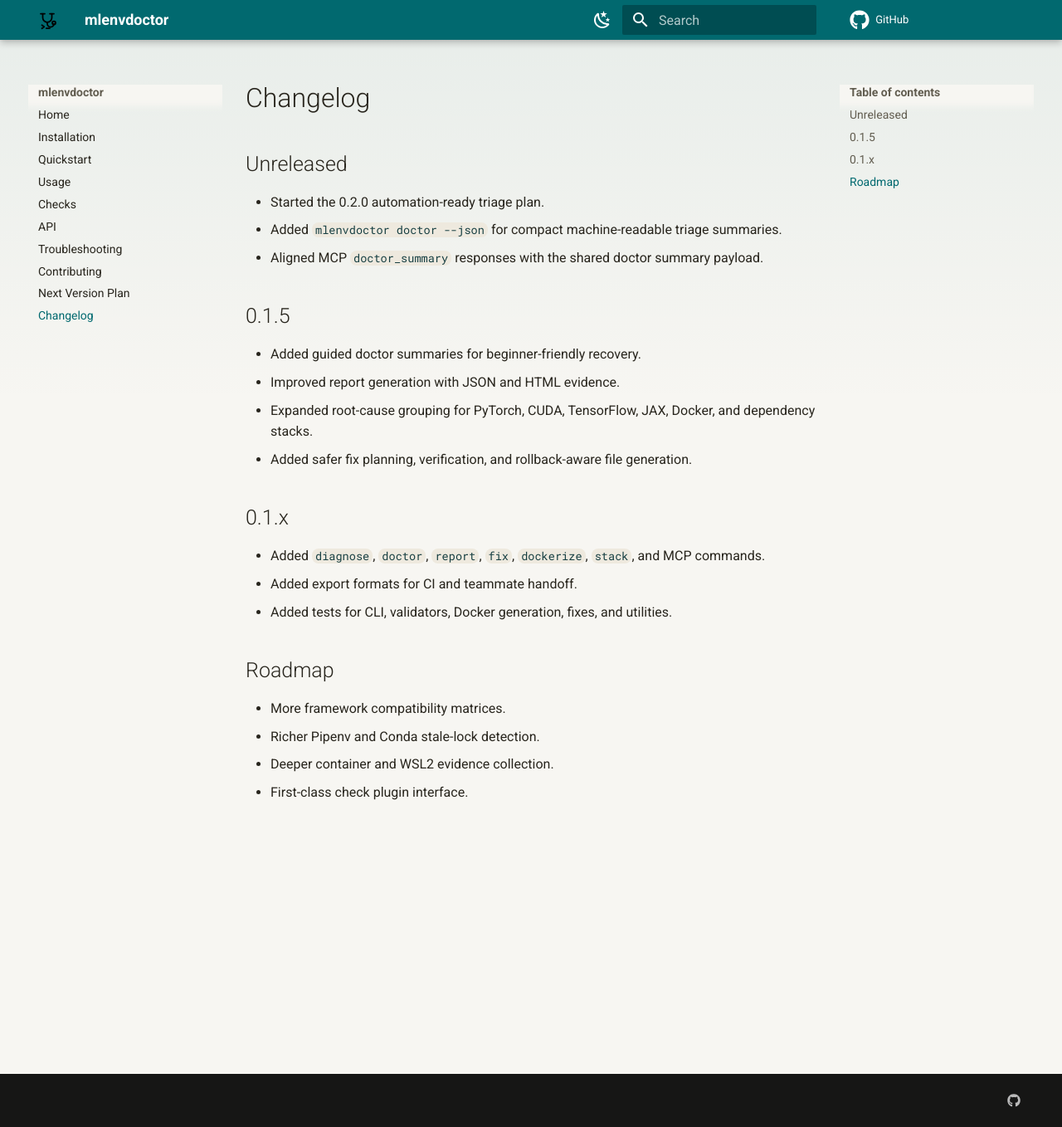
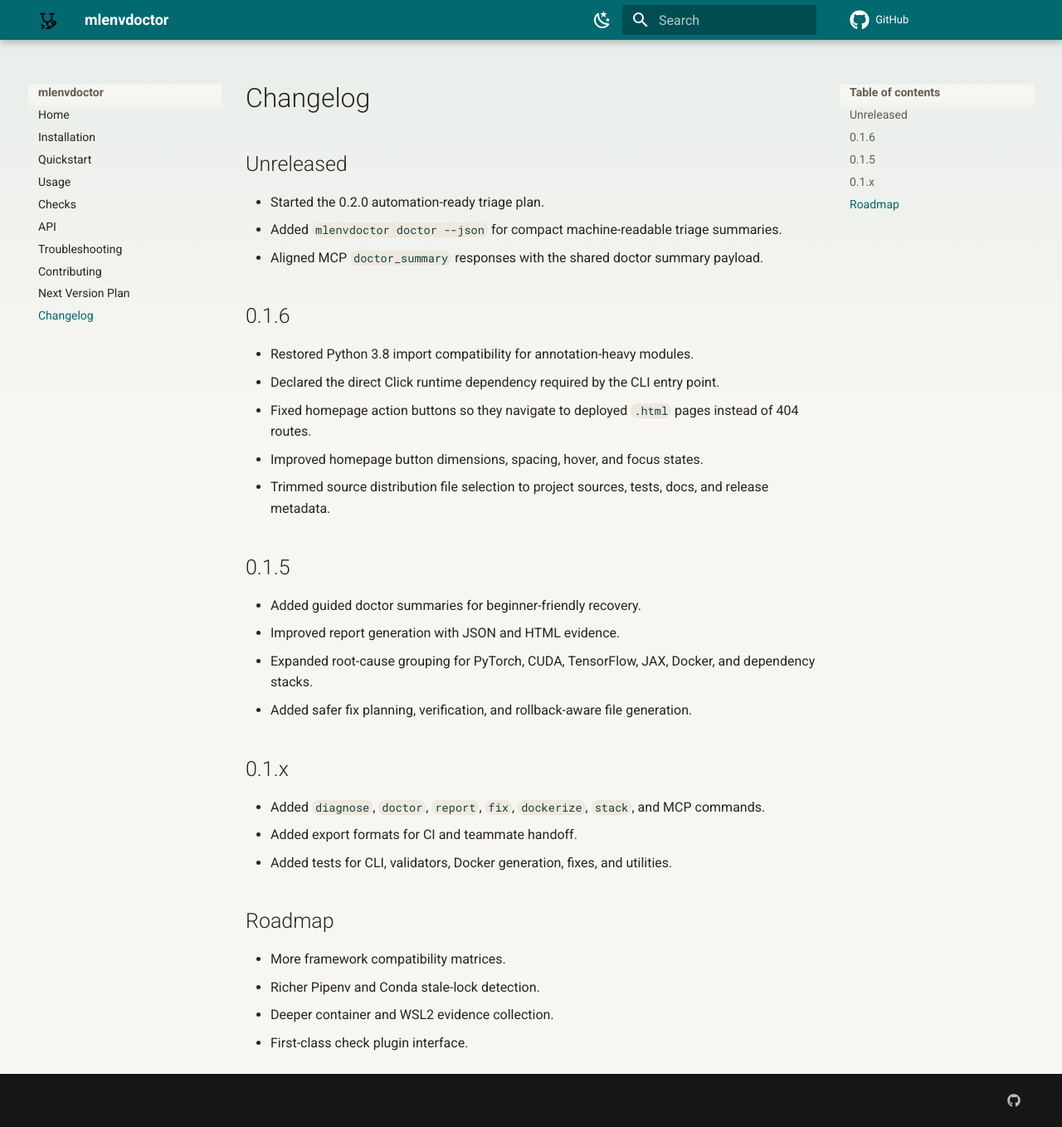
Before and after one commit to Dheena731/Ml-env-doctor, an MkDocs documentation site: the page built from docs/changelog.md, in a window 1280 px wide and 1358 px high. Shown: the whole window at 83% size. Built offline with MkDocs 1.6.1 and Material for MkDocs 9.7.7, drawn with Linux system fonts in a browser that asks for light colours; comment, search, counter and statistics services are not loaded.

Commit message:
Release 0.1.6

```diff
--- a/docs/assets/javascripts/structured-data.js
+++ b/docs/assets/javascripts/structured-data.js
@@ -6,7 +6,7 @@
     applicationCategory: "DeveloperApplication",
     operatingSystem: "Windows, macOS, Linux",
     description: "ML environment diagnostics for PyTorch, CUDA, Conda, Pipenv, Docker, and LLM training stacks.",
-    softwareVersion: "0.1.5",
+    softwareVersion: "0.1.6",
     offers: { "@type": "Offer", price: "0", priceCurrency: "USD" },
     codeRepository: "https://github.com/Dheena731/Ml-env-doctor"
   };
--- a/docs/changelog.md
+++ b/docs/changelog.md
@@ -5,6 +5,14 @@
 - Started the 0.2.0 automation-ready triage plan.
 - Added `mlenvdoctor doctor --json` for compact machine-readable triage summaries.
 - Aligned MCP `doctor_summary` responses with the shared doctor summary payload.
+
+## 0.1.6
+
+- Restored Python 3.8 import compatibility for annotation-heavy modules.
+- Declared the direct Click runtime dependency required by the CLI entry point.
+- Fixed homepage action buttons so they navigate to deployed `.html` pages instead of 404 routes.
+- Improved homepage button dimensions, spacing, hover, and focus states.
+- Trimmed source distribution file selection to project sources, tests, docs, and release metadata.
 
 ## 0.1.5
 
--- a/src/mlenvdoctor/__init__.py
+++ b/src/mlenvdoctor/__init__.py
@@ -1,6 +1,6 @@
 """ML Environment Doctor - Diagnose and fix ML environments for LLM fine-tuning."""
 
-__version__ = "0.1.5"
+__version__ = "0.1.6"
 
 __all__ = [
     "__version__",
```
Also changed, not shown: CHANGELOG.md (+12 -0 lines), docs/index.md (+1 -1 lines), pyproject.toml (+17 -1 lines).
